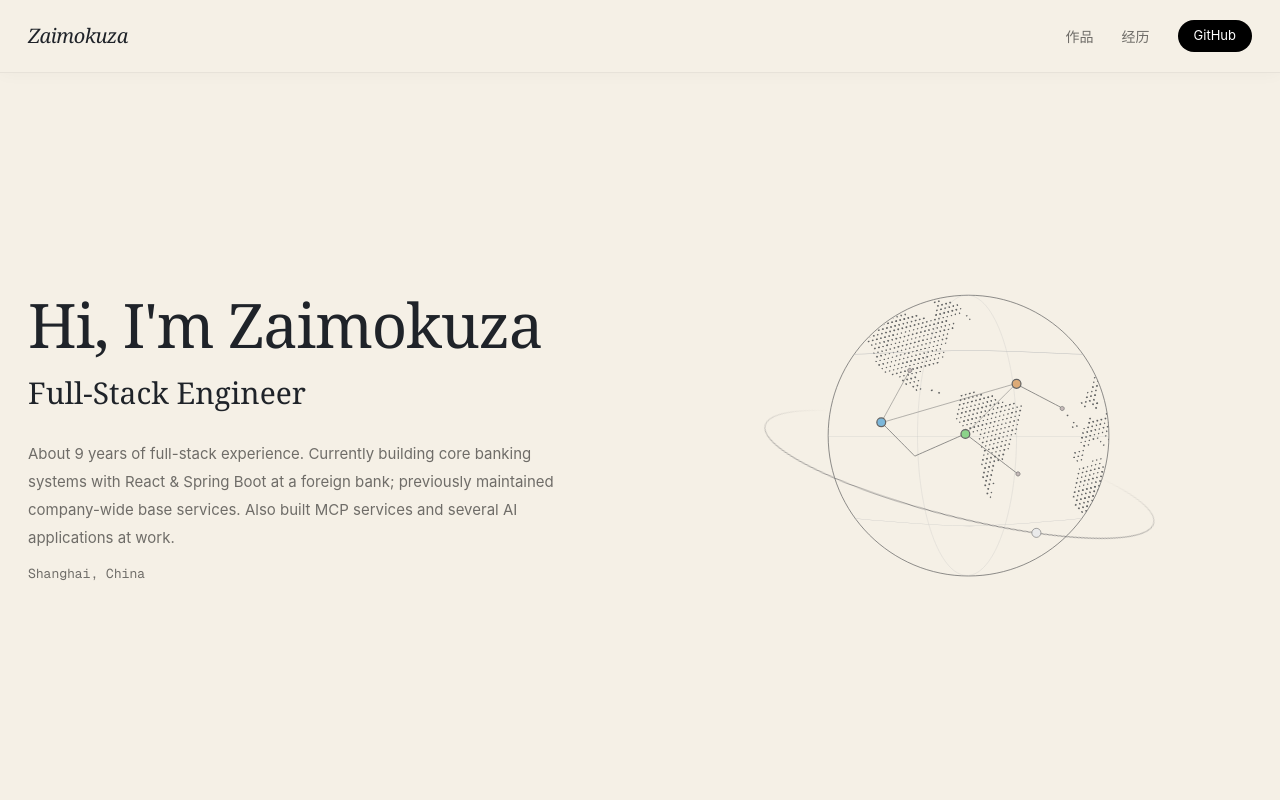
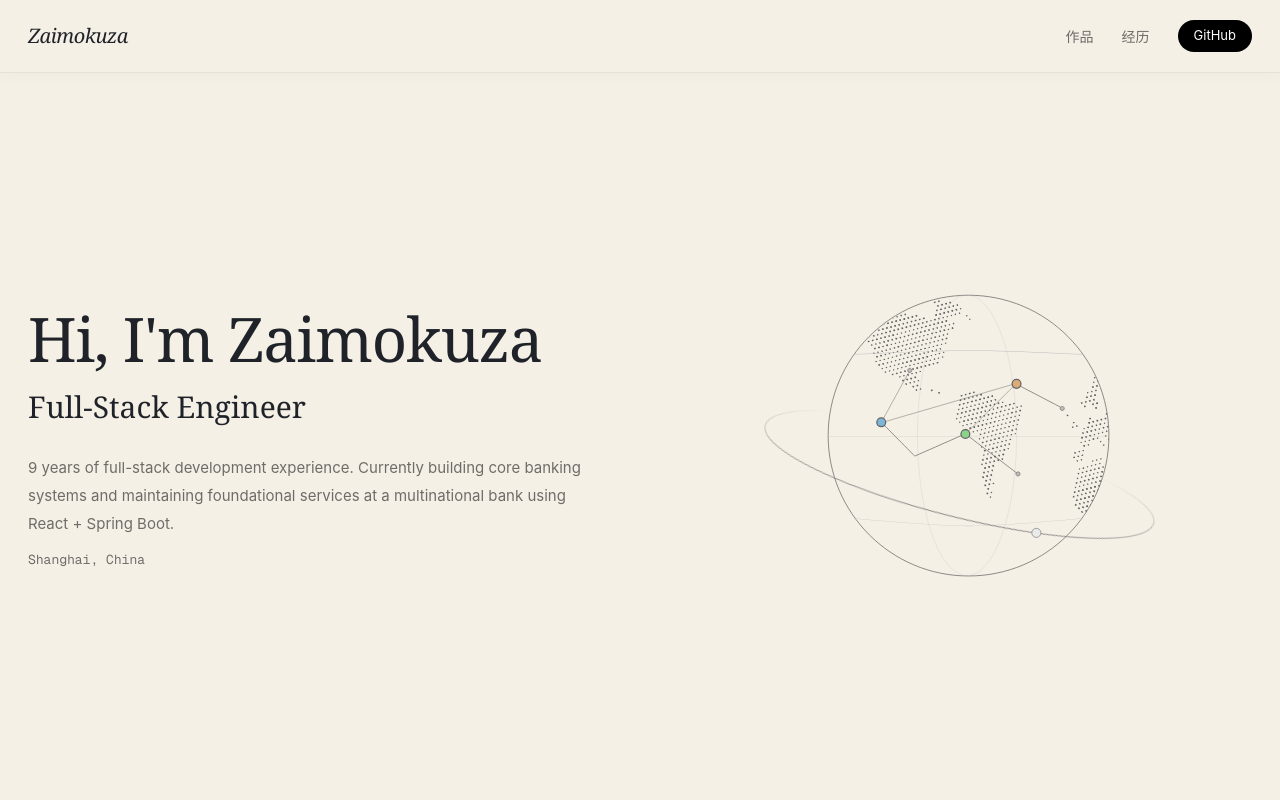
Before and after one commit to zaimokuza-yoshiteru/zaimokuza, a React (Vite) app: page / in a window 1280 px wide. Shown: the top 800 px of the page. Built offline with nearby package versions, Linux system fonts and the light colour scheme; the HTML template or start-up script is replaced by a standard one.

Commit message:
update info

```diff
--- a/src/data/profile.ts
+++ b/src/data/profile.ts
@@ -48,8 +48,8 @@ export const profile: Profile = {
   },
   // Hero 下方一段简介：默认英文，黑圈内中文
   bio: {
-    en: 'About 9 years of full-stack experience. Currently building core banking systems with React & Spring Boot at a foreign bank; previously maintained company-wide base services. Also built MCP services and several AI applications at work.',
-    zh: '约 9 年全栈开发经验，目前在外资银行负责基于 React 与 Spring Boot 的核心业务系统，也维护过公司级基础服务。在公司搭建过 MCP 服务和多个 AI 应用。',
+    en: '9 years of full-stack development experience. Currently building core banking systems and maintaining foundational services at a multinational bank using React + Spring Boot.',
+    zh: '9 年全栈开发经验。现于外资银行基于 React + Spring Boot 构建核心业务系统及维护基础服务。',
   },
   location: { en: 'Shanghai, China', zh: '中国 · 上海' },
 
```
